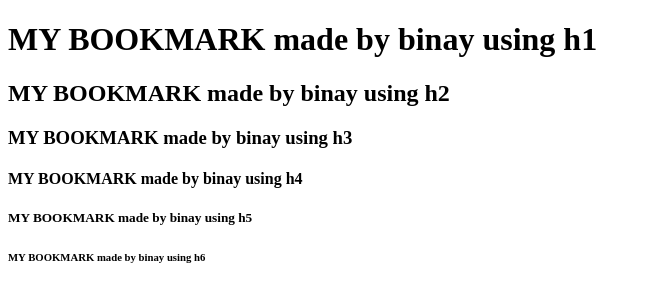
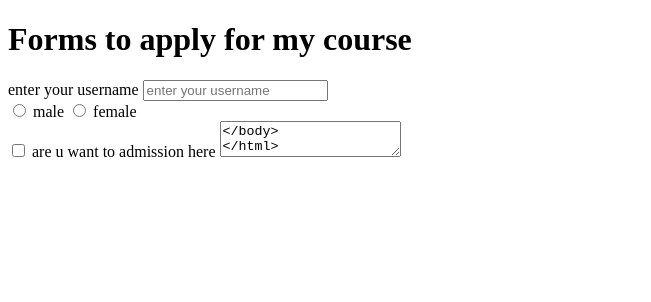
Before and after one commit to Binay8392/my-web-dev-journey, a plain HTML site: page index.html in a window 1280 px wide. Shown: the whole page, without its empty margins (0-651 px from the left). Drawn offline with Linux system fonts and the light colour scheme.

Commit message:
forms input tags
video 7

```diff
--- a/index.html
+++ b/index.html
@@ -3,14 +3,22 @@
 <head>
     <meta charset="UTF-8">
     <meta name="viewport" content="width=device-width, initial-scale=1.0">
-    <title>MY bookmark</title>
+    <title>FORMS-lets learn it</title>
 </head>
 <body>
-<h1> MY BOOKMARK made by binay using h1 </h1>
-<h2> MY BOOKMARK made by binay using h2</h2>
-<h3> MY BOOKMARK made by binay using h3</h3>
-<h4> MY BOOKMARK made by binay using h4</h4>
-<h5> MY BOOKMARK made by binay using h5</h5>
-<h6> MY BOOKMARK made by binay using h6</h6>
+    <h1>Forms to apply for my course</h1>
+    <form>
+        <!-- action="post"> -->
+        <label for="username">enter your username</label>
+     <input type="text" id="username" name="username"  placeholder="enter your username">
+   <div><input  type="radio" id="male" name="gender" value="male">
+    <label for="male">male</label>
+     <input  type="radio" id="female" name="gender" value="female">
+    <label for="female">female</label>
+   </div>
+   <input type="checkbox" id="are u agree" name="are u agree" value="yes">
+   <label for="are u agree">are u want to admission here</label>
+   <textarea name="comment"
+</form>
 </body>
 </html>
```
